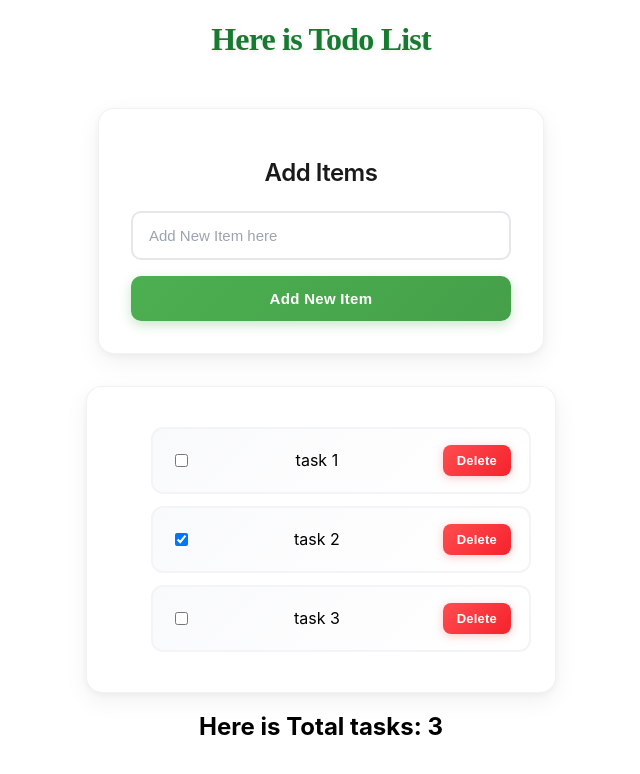
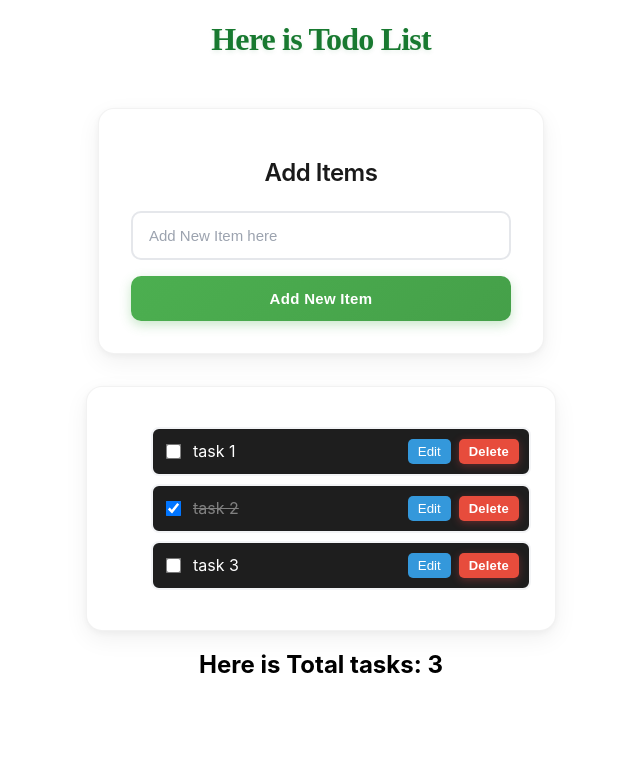
Before and after one commit to elyse-iradukunda/Todo-with-redux, a React (Vite) app: page / in a window 1280 px wide. Shown: the top 774 px of the page, without its empty margins (319-959 px from the left). Built offline with nearby package versions, Linux system fonts and the light colour scheme.

Commit message:
here is whole codes of my todo using redux

```diff
--- a/src/components/TodoForm.jsx
+++ b/src/components/TodoForm.jsx
@@ -1,11 +1,15 @@
 import "../index.css";
 import { useDispatch, useSelector } from "react-redux";
-import { addTodo, deleteTodo, toggleTodo } from "../features/todoSlice";
+import { useState } from "react";
+import { addTodo, deleteTodo, toggleTodo, editTodo } from "../features/todoSlice";
 
 function TodoForm() {
 
   const task = useSelector((state) => state.todos || []);
   const dispatch = useDispatch();
+
+  const [editId, setEditId] = useState(null);
+  const [editValue, setEditValue] = useState("");
 
   const handleSubmit = (e) => {
     e.preventDefault();
@@ -15,6 +19,18 @@ const task = useSelector((state) => state.todos || []);
 
     dispatch(addTodo({ title: value }));
     e.target.reset();
+  };
+
+  const handleEdit = (elm) => {
+    setEditId(elm.id);
+    setEditValue(elm.title);
+  };
+
+  const handleSave = (id) => {
+    if (!editValue) return;
+    dispatch(editTodo({ id, title: editValue }));
+    setEditId(null);
+    setEditValue("");
   };
 
   return (
@@ -39,13 +55,55 @@ const task = useSelector((state) => state.todos || []);
          {task.map((elm) => (
   <li key={elm.id} className="list-item">
 
+    <div className="left">
       <input
         type="checkbox"
-                checked={elm.isCompleted}
+        checked={elm.isCompleted || false}
         onChange={() => dispatch(toggleTodo(elm.id))}
+        className="checkbox"
       />
 
+      {editId === elm.id ? (
+        <input
+          value={editValue}
+          onChange={(e) => setEditValue(e.target.value)}
+          className="edit-input"
+        />
+      ) : (
+        <span className={elm.isCompleted ? "completed-text" : "text"}>
           {elm.title}
+        </span>
+      )}
+    </div>
+
+    <div className="actions">
+      {editId === elm.id ? (
+        <>
+          <button
+            type="button"
+            onClick={() => handleSave(elm.id)}
+            className="save-btn"
+          >
+            Save
+          </button>
+
+          <button
+            type="button"
+            onClick={() => setEditId(null)}
+            className="cancel-btn"
+          >
+            Cancel
+          </button>
+        </>
+      ) : (
+        <button
+          type="button"
+          onClick={() => handleEdit(elm)}
+          className="edit-btn"
+        >
+          Edit
+        </button>
+      )}
 
       <button
         className="delete-btn"
@@ -54,6 +112,7 @@ const task = useSelector((state) => state.todos || []);
       >
         Delete
       </button>
+    </div>
 
   </li>
 ))}
--- a/src/features/todoSlice.jsx
+++ b/src/features/todoSlice.jsx
@@ -28,10 +28,17 @@ const todoSlice = createSlice({
       if (todo) {
         todo.isCompleted = !todo.isCompleted;
       }
+    },
+       editTodo: (state, action) => {
+      const { id, title } = action.payload;
+      const todo = state.find((t) => t.id === id);
+      if (todo) {
+        todo.title = title;
+      }
     }
 
   }
 });
 
-export const { addTodo, deleteTodo, toggleTodo } = todoSlice.actions;
+export const { addTodo, deleteTodo, toggleTodo, editTodo } = todoSlice.actions;
 export default todoSlice.reducer;
--- a/src/index.css
+++ b/src/index.css
@@ -203,3 +203,83 @@
 .list-item {
   animation: fadeIn 0.3s ease;
 }
+
+
+.list-item {
+  display: flex;
+  justify-content: space-between;
+  align-items: center;
+  padding: 10px;
+  margin-bottom: 8px;
+  background: #1e1e1e;
+  border-radius: 8px;
+}
+
+.left {
+  display: flex;
+  align-items: center;
+  gap: 10px;
+}
+
+.actions {
+  display: flex;
+  gap: 8px;
+}
+
+.text {
+  color: white;
+  font-size: 16px;
+}
+
+.completed-text {
+  color: gray;
+  text-decoration: line-through;
+}
+
+.checkbox {
+  transform: scale(1.2);
+  cursor: pointer;
+}
+
+.edit-input {
+  padding: 5px;
+  border: none;
+  border-radius: 5px;
+  outline: none;
+}
+
+.edit-btn {
+  background: #3498db;
+  color: white;
+  border: none;
+  padding: 5px 10px;
+  border-radius: 5px;
+  cursor: pointer;
+}
+
+.save-btn {
+  background: #2ecc71;
+  color: white;
+  border: none;
+  padding: 5px 10px;
+  border-radius: 5px;
+  cursor: pointer;
+}
+
+.cancel-btn {
+  background: #f39c12;
+  color: white;
+  border: none;
+  padding: 5px 10px;
+  border-radius: 5px;
+  cursor: pointer;
+}
+
+.delete-btn {
+  background: #e74c3c;
+  color: white;
+  border: none;
+  padding: 5px 10px;
+  border-radius: 5px;
+  cursor: pointer;
+}
```
Lines whose indentation alone changed are shown as unchanged.
